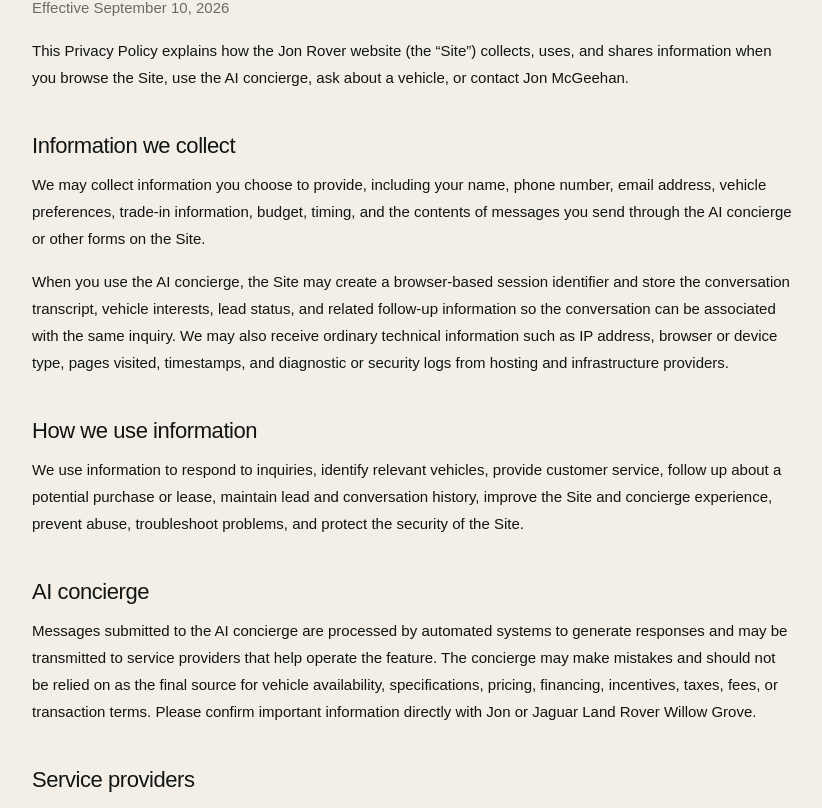
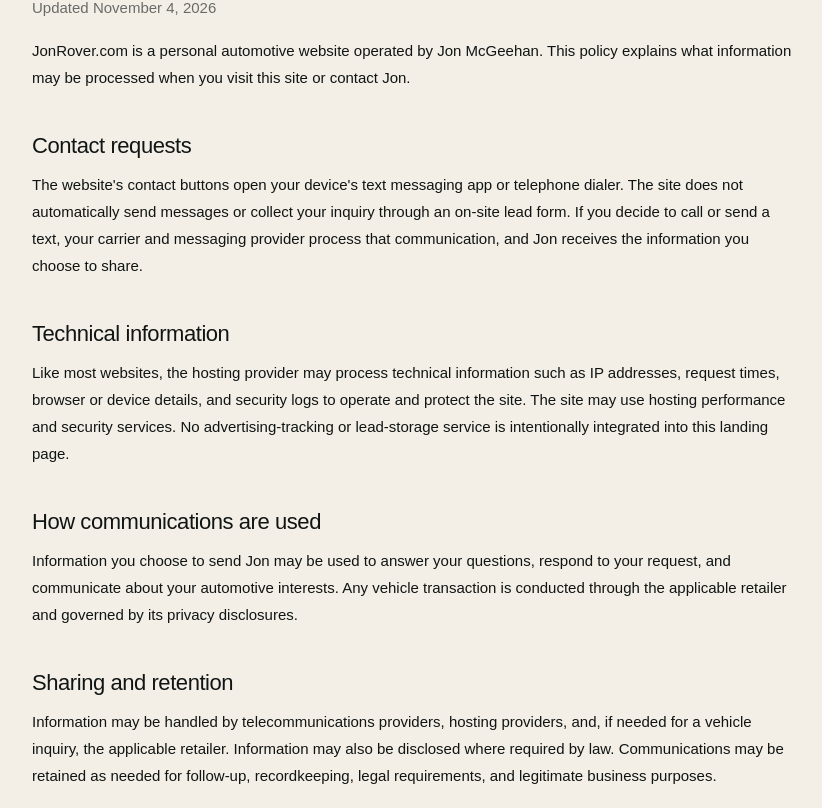
Before and after one commit to jon0043-arch/jon-rover, a Next.js app: page /privacy in a window 1280 px wide. Shown: the part 292-1100 px from the top of the page, without its empty margins (198-1020 px from the left). Built offline with nearby package versions, Linux system fonts and the light colour scheme.

Commit message:
Replace outdated AI and inventory privacy disclosures

```diff
--- a/app/privacy/page.tsx
+++ b/app/privacy/page.tsx
@@ -1,20 +1,26 @@
 import Link from "next/link";
 import "../legal.css";
 
-export const metadata={title:"Privacy Policy | Jon Rover"};
+export const metadata = { title: "Privacy Policy" };
 
-export default function PrivacyPolicy(){return <main className="legalPage"><div className="legalShell"><Link className="legalBack" href="/">← JON ROVER</Link><p className="legalEyebrow">LEGAL</p><h1>Privacy Policy</h1><p className="legalUpdated">Effective September 10, 2026</p>
-<p>This Privacy Policy explains how the Jon Rover website (the “Site”) collects, uses, and shares information when you browse the Site, use the AI concierge, ask about a vehicle, or contact Jon McGeehan.</p>
-<h2>Information we collect</h2><p>We may collect information you choose to provide, including your name, phone number, email address, vehicle preferences, trade-in information, budget, timing, and the contents of messages you send through the AI concierge or other forms on the Site.</p><p>When you use the AI concierge, the Site may create a browser-based session identifier and store the conversation transcript, vehicle interests, lead status, and related follow-up information so the conversation can be associated with the same inquiry. We may also receive ordinary technical information such as IP address, browser or device type, pages visited, timestamps, and diagnostic or security logs from hosting and infrastructure providers.</p>
-<h2>How we use information</h2><p>We use information to respond to inquiries, identify relevant vehicles, provide customer service, follow up about a potential purchase or lease, maintain lead and conversation history, improve the Site and concierge experience, prevent abuse, troubleshoot problems, and protect the security of the Site.</p>
-<h2>AI concierge</h2><p>Messages submitted to the AI concierge are processed by automated systems to generate responses and may be transmitted to service providers that help operate the feature. The concierge may make mistakes and should not be relied on as the final source for vehicle availability, specifications, pricing, financing, incentives, taxes, fees, or transaction terms. Please confirm important information directly with Jon or Jaguar Land Rover Willow Grove.</p>
-<h2>Service providers</h2><p>We may use third-party service providers for website hosting, database storage, analytics, security, communications, and artificial-intelligence processing. Those providers may process information on our behalf as needed to provide their services. The Site currently uses services that may include Vercel, Supabase, and OpenAI.</p>
-<h2>Sharing of information</h2><p>We do not sell your personal information. We may share information with Jaguar Land Rover Willow Grove or personnel involved in responding to your inquiry or completing a vehicle transaction, with service providers operating the Site, when required by law, or when reasonably necessary to protect rights, safety, security, or prevent fraud or abuse.</p>
-<h2>Text messages and calls</h2><p>If you provide a phone number or initiate a text message, you may receive communications related to your inquiry. Message and data rates may apply. Providing a phone number through the Site does not by itself authorize unrelated marketing messages. You may ask us to stop contacting you at any time.</p>
-<h2>Data retention</h2><p>We retain information for as long as reasonably necessary to respond to inquiries, maintain business records, operate and secure the Site, resolve disputes, and comply with legal obligations. Retention periods may vary depending on the type of information and the purpose for which it was collected.</p>
-<h2>Your choices</h2><p>You can choose not to provide optional personal information, although some features may then be less useful. You may request access to, correction of, or deletion of personal information associated with your inquiry, subject to applicable law and legitimate recordkeeping obligations.</p>
-<h2>Children</h2><p>The Site is intended for people shopping for or researching vehicles and is not directed to children under 13. We do not knowingly collect personal information from children under 13.</p>
-<h2>Security</h2><p>We use reasonable administrative and technical measures intended to protect information. No method of transmission or storage is completely secure, and we cannot guarantee absolute security.</p>
-<h2>Changes to this policy</h2><p>We may update this Privacy Policy from time to time. The effective date above will be updated when material changes are made.</p>
-<h2>Contact</h2><p>For privacy questions or requests, contact Jon McGeehan through the contact options provided on the Site.</p>
-<div className="legalFooter"><Link href="/terms">Terms of Service</Link><Link href="/">Back to Jon Rover</Link></div></div></main>}
+export default function PrivacyPolicy() {
+  return <main className="legalPage"><div className="legalShell">
+    <Link className="legalBack" href="/">← JON ROVER</Link>
+    <p className="legalEyebrow">LEGAL</p><h1>Privacy Policy</h1>
+    <p className="legalUpdated">Updated November 4, 2026</p>
+    <p>JonRover.com is a personal automotive website operated by Jon McGeehan. This policy explains what information may be processed when you visit this site or contact Jon.</p>
+    <h2>Contact requests</h2>
+    <p>The website's contact buttons open your device's text messaging app or telephone dialer. The site does not automatically send messages or collect your inquiry through an on-site lead form. If you decide to call or send a text, your carrier and messaging provider process that communication, and Jon receives the information you choose to share.</p>
+    <h2>Technical information</h2>
+    <p>Like most websites, the hosting provider may process technical information such as IP addresses, request times, browser or device details, and security logs to operate and protect the site. The site may use hosting performance and security services. No advertising-tracking or lead-storage service is intentionally integrated into this landing page.</p>
+    <h2>How communications are used</h2>
+    <p>Information you choose to send Jon may be used to answer your questions, respond to your request, and communicate about your automotive interests. Any vehicle transaction is conducted through the applicable retailer and governed by its privacy disclosures.</p>
+    <h2>Sharing and retention</h2>
+    <p>Information may be handled by telecommunications providers, hosting providers, and, if needed for a vehicle inquiry, the applicable retailer. Information may also be disclosed where required by law. Communications may be retained as needed for follow-up, recordkeeping, legal requirements, and legitimate business purposes.</p>
+    <h2>Your choices</h2>
+    <p>You may browse without contacting Jon. If you text Jon, you control whether to send the drafted message. To request access, correction, or deletion of contact information, where applicable, contact Jon using the methods shown on the homepage.</p>
+    <h2>Changes</h2>
+    <p>This policy may change as the website's features or service providers change. The update date above will reflect material revisions.</p>
+    <div className="legalFooter"><Link href="/terms">Terms</Link><Link href="/">Back to Jon Rover</Link></div>
+  </div></main>;
+}
```
